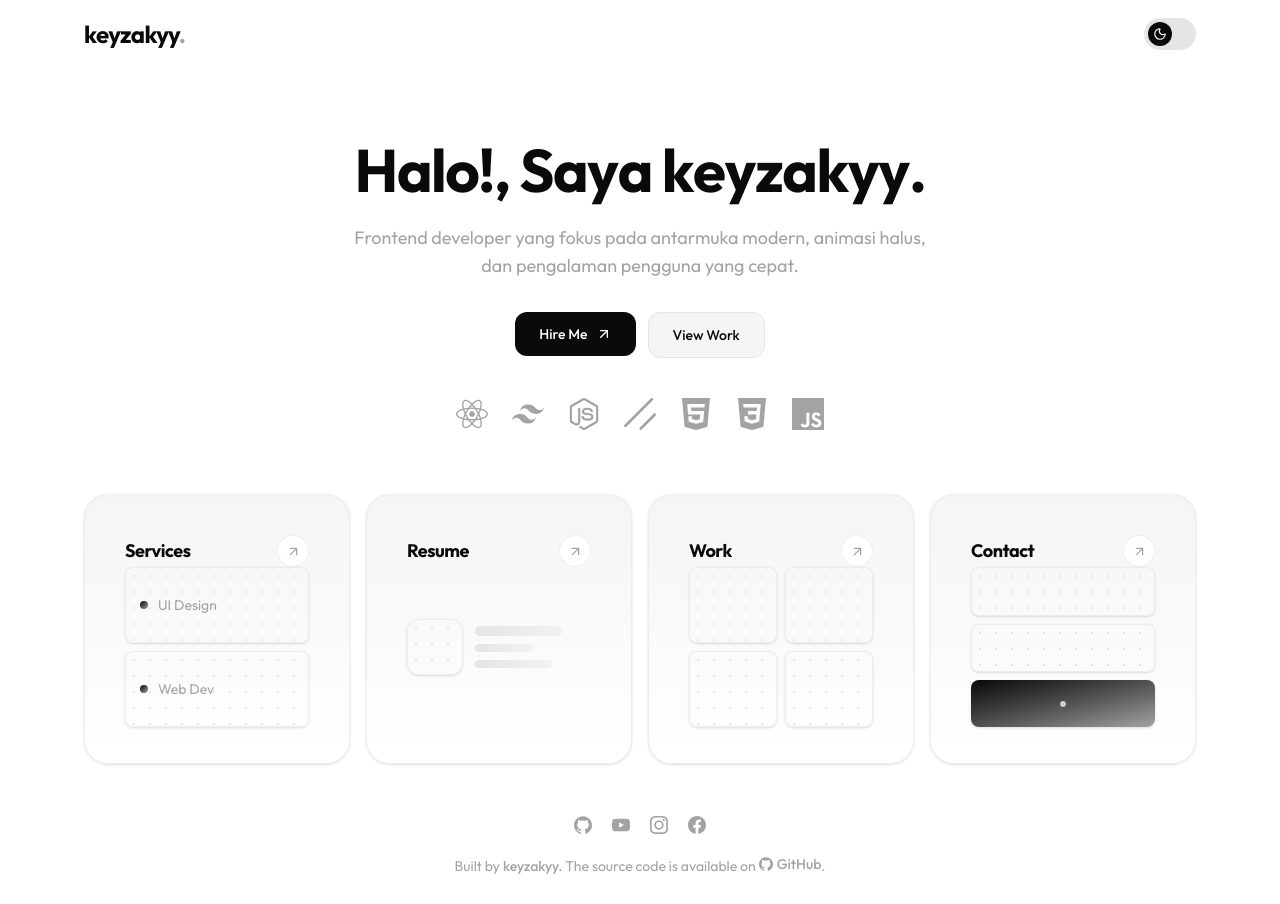
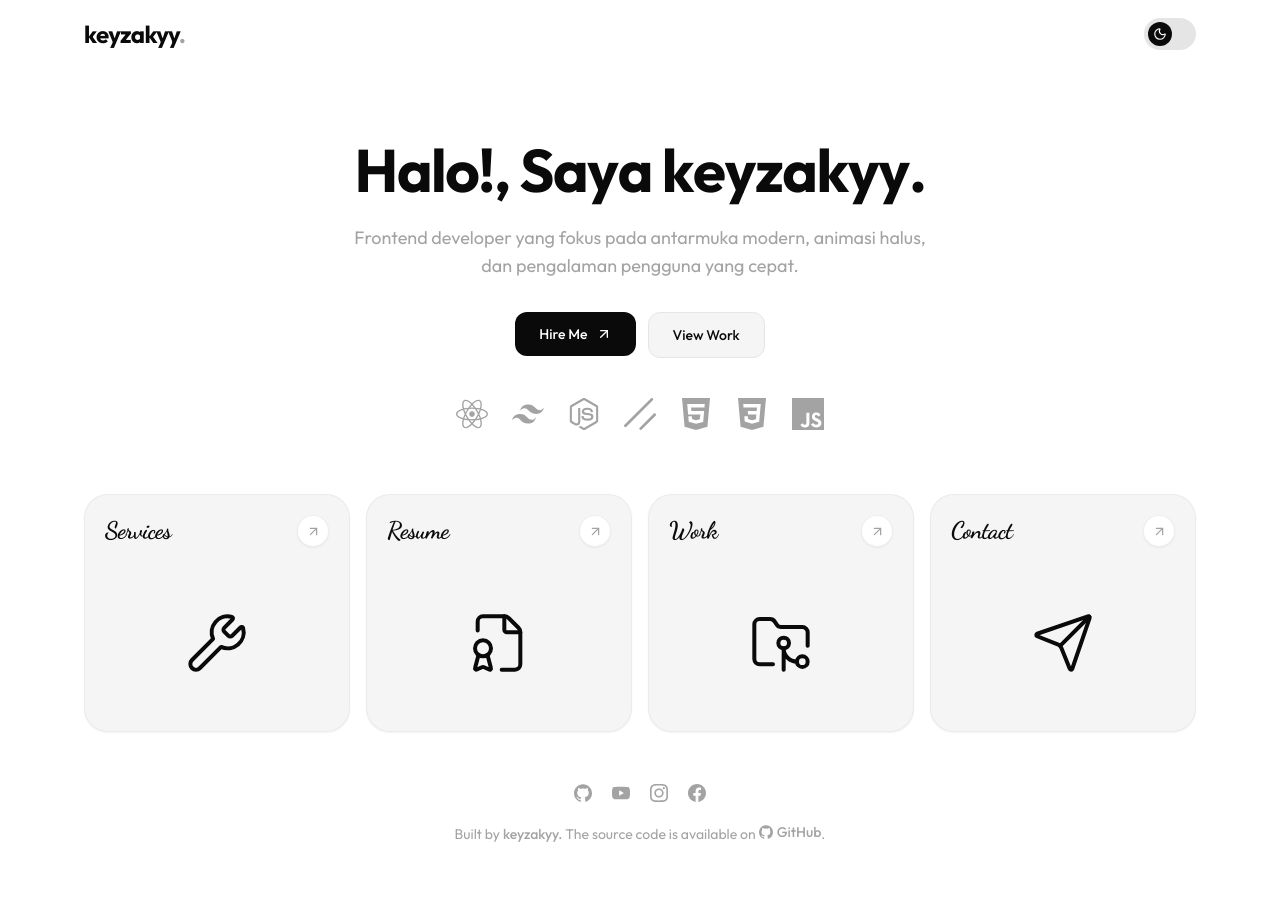
Before and after one commit to keyzakyy-dev/portofolio-keyy, a React (Vite) app: page / in a window 1280 px wide. After the commit the page ends 872 px from the top, so only its background shows below. Built offline with nearby package versions, Linux system fonts and the light colour scheme.

Commit message:
Enhance CardGrid component with new icons and improved hover effects

```diff
--- a/src/components/CardGrid.jsx
+++ b/src/components/CardGrid.jsx
@@ -1,5 +1,11 @@
 import { motion } from 'framer-motion'
-import { ArrowUpRight } from 'lucide-react'
+import {
+  ArrowUpRight,
+  Wrench,
+  FileBadge,
+  FolderGit2,
+  Send,
+} from 'lucide-react'
 
 const cards = [
   { label: 'Services', href: '#services', preview: 'services' },
@@ -11,50 +17,63 @@ const cards = [
 function CardPreview({ type }) {
   if (type === 'services') {
     return (
-      <div className="flex h-40 flex-col gap-2 px-5 pb-4 sm:h-44">
-        {['UI Design', 'Web Dev'].map((s) => (
-          <div
-            key={s}
-            className="dot-pattern flex flex-1 items-center gap-2.5 rounded-lg border border-[var(--color-border)]/60 bg-gradient-to-br from-[var(--color-surface)] to-[var(--color-surface-alt)] px-3.5 py-2 shadow-sm"
-          >
-            <span className="size-2 shrink-0 rounded-full bg-gradient-to-br from-[var(--color-primary)] to-[var(--color-muted)]" />
-            <span className="text-sm text-[var(--color-muted)]">{s}</span>
-          </div>
-        ))}
+      <div className="flex h-44 items-center justify-center p-4">
+        <motion.div
+          variants={{
+            hover: { rotate: [0, 45, 0], scale: 1.15 },
+          }}
+          transition={{ duration: 0.5, ease: 'easeInOut' }}
+          className="text-[var(--color-primary)]"
+        >
+          <Wrench size={64} strokeWidth={1.5} />
+        </motion.div>
       </div>
     )
   }
+
   if (type === 'resume') {
     return (
-      <div className="flex h-40 items-center gap-3 px-5 pb-4 sm:h-44">
-        <div className="dot-pattern size-14 shrink-0 rounded-xl border border-[var(--color-border)]/60 bg-gradient-to-br from-[var(--color-surface)] to-[var(--color-surface-alt)] shadow-sm" />
-        <div className="flex w-full flex-col gap-2">
-          <div className="h-2.5 w-3/4 rounded-full bg-gradient-to-r from-[var(--color-border)] to-[var(--color-border)]/40" />
-          <div className="h-2 w-1/2 rounded-full bg-gradient-to-r from-[var(--color-border)] to-[var(--color-border)]/40" />
-          <div className="h-2 w-2/3 rounded-full bg-gradient-to-r from-[var(--color-border)] to-[var(--color-border)]/40" />
-        </div>
+      <div className="flex h-44 items-center justify-center p-4">
+        <motion.div
+          variants={{
+            hover: { y: [-4, 6, -4], scale: 1.12 },
+          }}
+          transition={{ duration: 0.4, ease: 'easeInOut' }}
+          className="text-[var(--color-primary)]"
+        >
+          <FileBadge size={64} strokeWidth={1.5} />
+        </motion.div>
       </div>
     )
   }
+
   if (type === 'work') {
     return (
-      <div className="grid h-40 grid-cols-2 grid-rows-2 gap-2 px-5 pb-4 sm:h-44">
-        {[0, 1, 2, 3].map((i) => (
-          <div
-            key={i}
-            className="dot-pattern rounded-lg border border-[var(--color-border)]/60 bg-gradient-to-br from-[var(--color-surface)] to-[var(--color-surface-alt)] shadow-sm"
-          />
-        ))}
+      <div className="flex h-44 items-center justify-center p-4">
+        <motion.div
+          variants={{
+            hover: { scale: [1, 1.2, 1.1], rotate: [0, -10, 0] },
+          }}
+          transition={{ duration: 0.4, ease: 'easeInOut' }}
+          className="text-[var(--color-primary)]"
+        >
+          <FolderGit2 size={64} strokeWidth={1.5} />
+        </motion.div>
       </div>
     )
   }
+
   return (
-    <div className="flex h-40 flex-col gap-2 px-5 pb-4 sm:h-44">
-      <div className="dot-pattern flex-1 rounded-lg border border-[var(--color-border)]/60 bg-gradient-to-br from-[var(--color-surface)] to-[var(--color-surface-alt)] shadow-sm" />
-      <div className="dot-pattern flex-1 rounded-lg border border-[var(--color-border)]/60 bg-gradient-to-br from-[var(--color-surface)] to-[var(--color-surface-alt)] shadow-sm" />
-      <div className="flex flex-1 items-center justify-center rounded-lg bg-gradient-to-br from-[var(--color-primary)] to-[var(--color-muted)] shadow-sm">
-        <span className="size-1.5 rounded-full bg-[var(--color-surface)]/70" />
-      </div>
+    <div className="flex h-44 items-center justify-center p-4">
+      <motion.div
+        variants={{
+          hover: { x: [0, 8, -2, 0], y: [0, -8, 2, 0], scale: 1.15 },
+        }}
+        transition={{ duration: 0.4, ease: 'easeInOut' }}
+        className="text-[var(--color-primary)]"
+      >
+        <Send size={64} strokeWidth={1.5} />
+      </motion.div>
     </div>
   )
 }
@@ -80,15 +99,17 @@ export default function CardGrid() {
           <MotionEffect key={card.label} delay={0.9 + index * 0.1} className="snap-center shrink-0 lg:shrink lg:h-full">
             <motion.a
               href={card.href}
-              whileHover={{ scale: 1.02 }}
+              initial="rest"
+              whileHover="hover"
+              animate="rest"
               whileTap={{ scale: 0.98 }}
-              className="group flex h-full w-[75vw] max-w-[280px] flex-col overflow-hidden rounded-2xl border border-[var(--color-border)]/60 bg-gradient-to-b from-[var(--color-surface-alt)] to-[var(--color-surface)] shadow-sm transition-shadow hover:shadow-xl sm:w-[calc(50vw-3rem)] sm:rounded-3xl sm:p-5 lg:w-full lg:max-w-none"
+              className="group flex h-full w-[75vw] max-w-[280px] flex-col justify-between overflow-hidden rounded-2xl border border-[var(--color-border)]/60 bg-[var(--color-surface-alt)] shadow-xs transition-all duration-300 hover:shadow-xl hover:border-[var(--color-primary)]/20 sm:w-[calc(50vw-3rem)] sm:rounded-3xl lg:w-full lg:max-w-none"
             >
-              <div className="flex items-center justify-between p-4 pb-0 sm:p-5 sm:pb-0">
-                <span className="text-lg font-bold tracking-tight text-[var(--color-primary)]">
+              <div className="flex items-center justify-between p-4 pb-2 sm:p-5 sm:pb-2">
+                <span className="font-script text-2xl font-bold tracking-tight text-[var(--color-primary)]">
                   {card.label}
                 </span>
-                <span className="flex size-8 items-center justify-center rounded-full border border-[var(--color-border)]/60 bg-[var(--color-surface)] text-[var(--color-muted)] transition-all group-hover:border-[var(--color-primary)] group-hover:text-[var(--color-primary)]">
+                <span className="flex size-8 items-center justify-center rounded-full border border-[var(--color-border)]/60 bg-[var(--color-surface)] text-[var(--color-muted)] transition-all group-hover:border-[var(--color-primary)] group-hover:text-[var(--color-primary)] group-hover:translate-x-0.5 group-hover:-translate-y-0.5 shadow-xs">
                   <ArrowUpRight size={15} />
                 </span>
               </div>
```
